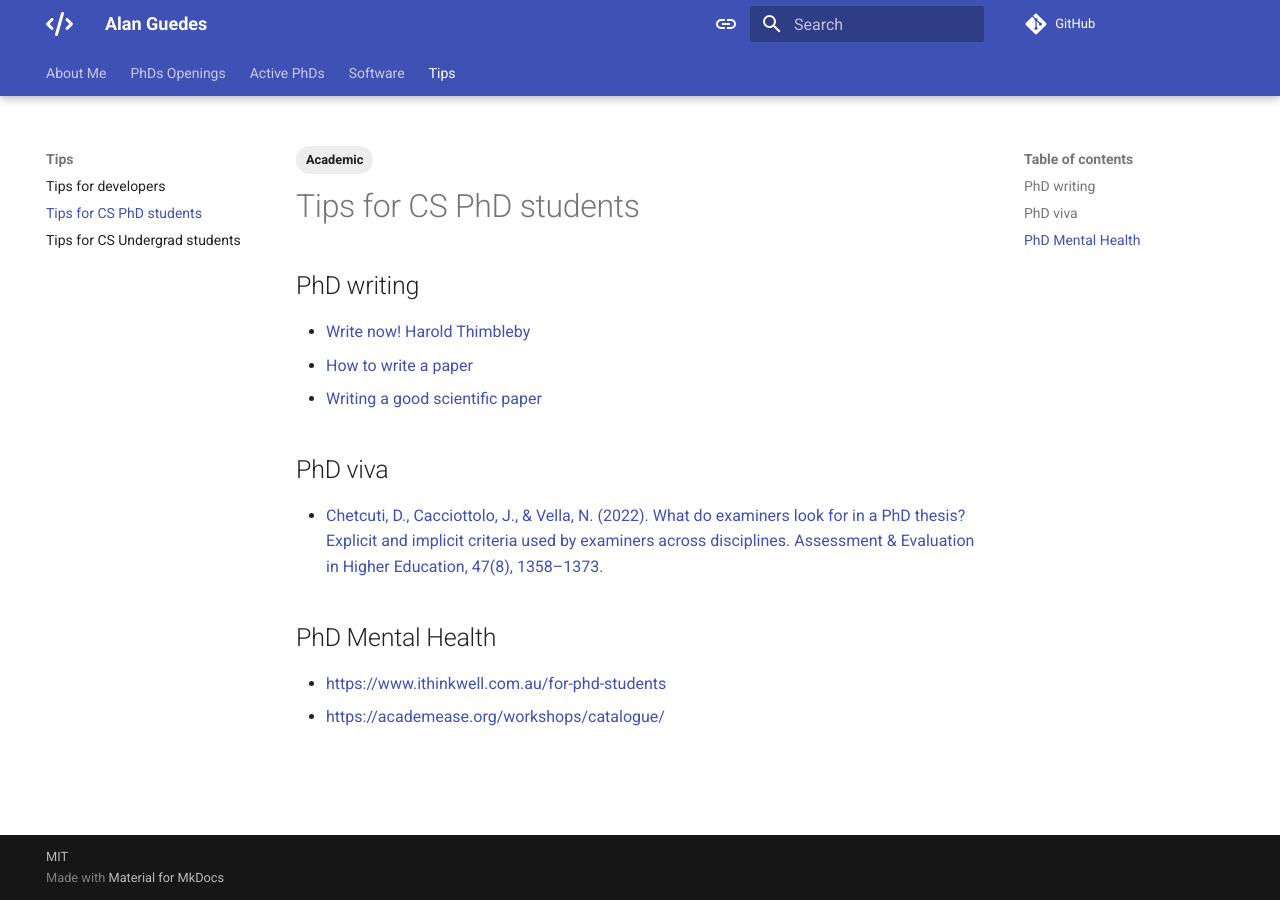
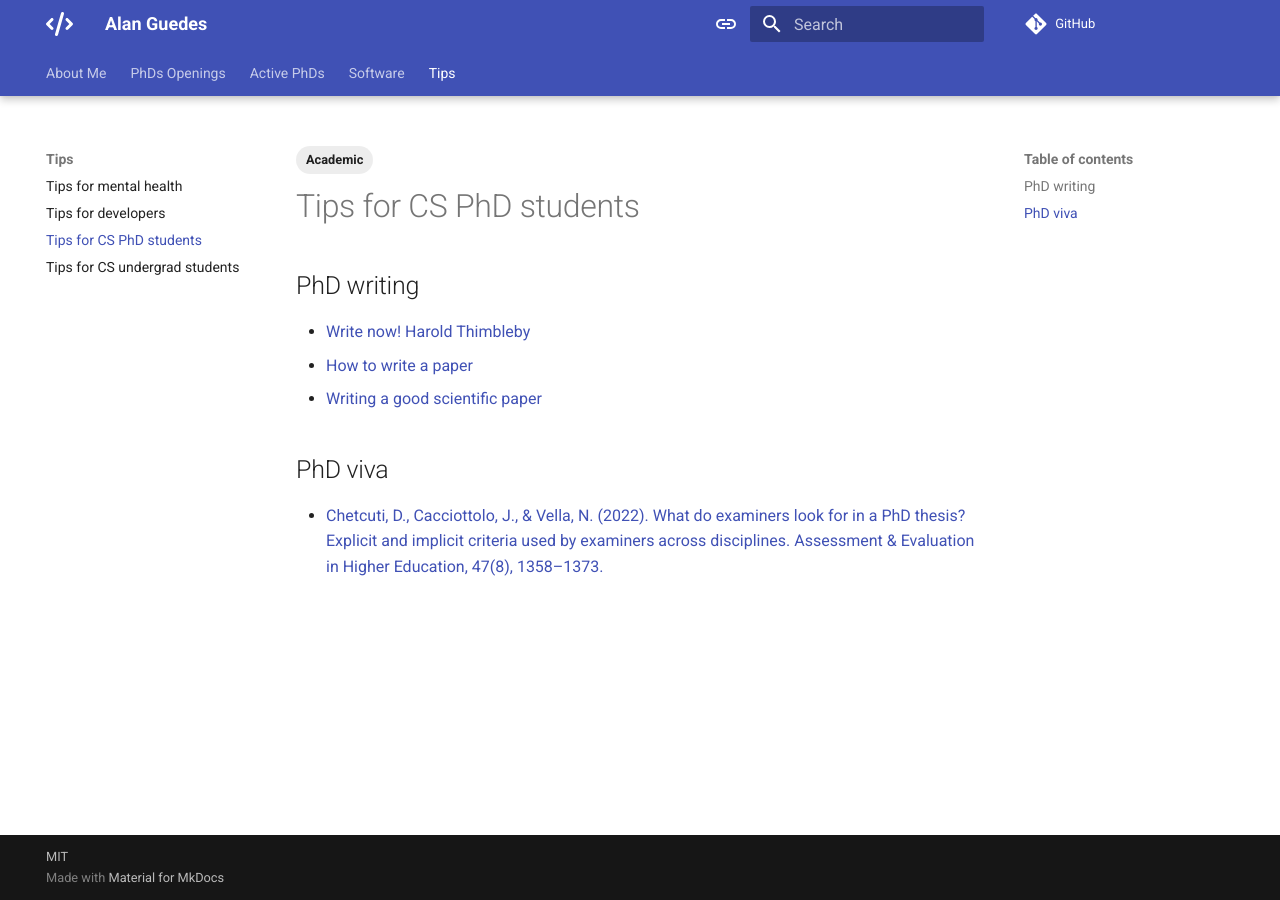
Before and after one commit to alanlivio/alanlivio.github.io, an MkDocs documentation site: the page built from mkdocs/tips/for-phds.md, in a window 1280 px wide. Built offline with MkDocs 1.6.1 and Material for MkDocs 9.7.7, drawn with Linux system fonts in a browser that asks for light colours.

Commit message:
add mh tips

```diff
--- a/mkdocs.yml
+++ b/mkdocs.yml
@@ -46,6 +46,7 @@
       - "Developer":
           - software/ps-sh-helpers.md
   - "Tips":
+      - tips/for-mental-health.md
       - tips/for-developers.md
       - tips/for-phds.md
       - tips/for-undergrads.md
--- a/mkdocs/tips/for-phds.md
+++ b/mkdocs/tips/for-phds.md
@@ -13,8 +13,3 @@
 ## PhD viva
 
 - [Chetcuti, D., Cacciottolo, J., & Vella, N. (2022). What do examiners look for in a PhD thesis? Explicit and implicit criteria used by examiners across disciplines. Assessment & Evaluation in Higher Education, 47(8), 1358–1373.](https://doi.org/10.1080/02602938.2022.2048293)
-
-## PhD Mental Health
-
-- [https://www.ithinkwell.com.au/for-phd-students](https://www.ithinkwell.com.au/for-phd-students)
-- [https://academease.org/workshops/catalogue/](https://academease.org/workshops/catalogue/)
```
Also changed, not shown: mkdocs/tips/for-mental-health.md (added, +27 -0 lines), mkdocs/tips/for-undergrads.md (+1 -1 lines).
